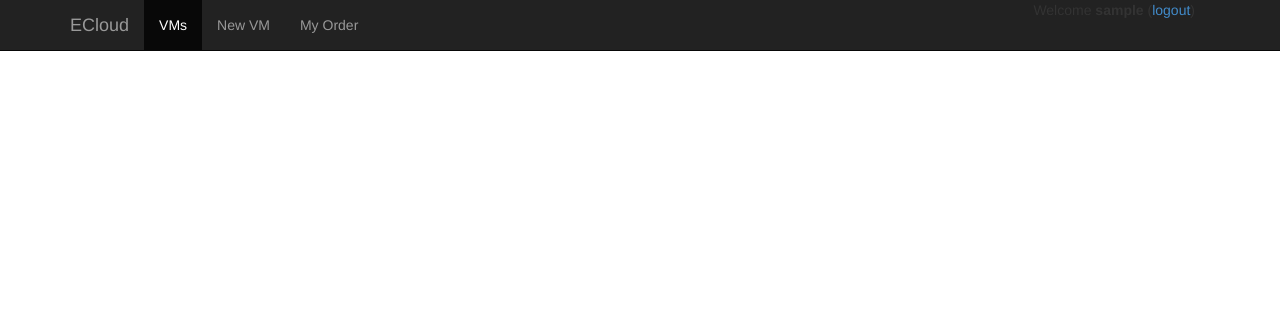
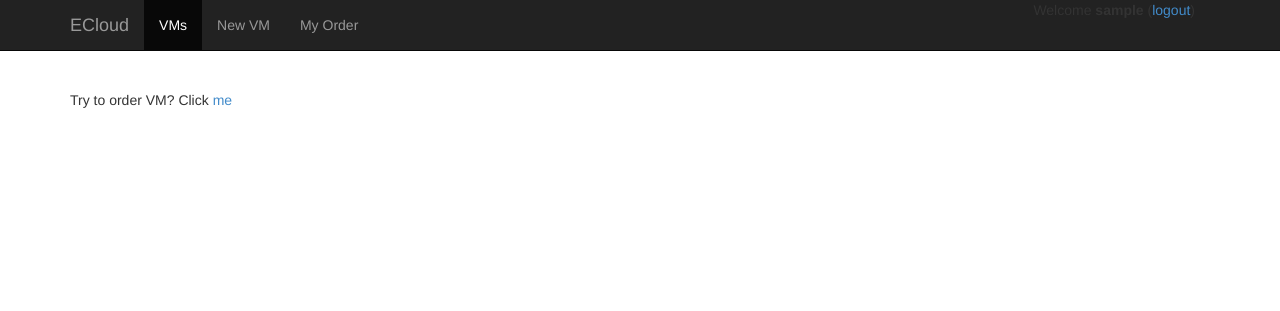
Before and after one commit to eulerjiang/ecloud, a Django app: template templates/main_page.html in a window 1280 px wide. Shown: the top 311 px of the page. Run offline with Django 3.2, Linux system fonts and the light colour scheme; the template is opened without the code that fills it, so the values that code supplies are empty; the visitor is signed in with stand-in values (Sample User, id 1); parts of the project's set-up code (start-up, migrations or seed data) failed here and were passed over; some libraries are stand-ins or nearby versions.

Commit message:
display something if there is no active VM

```diff
--- a/templates/main_page.html
+++ b/templates/main_page.html
@@ -47,6 +47,8 @@
     	{% endfor %}
     </table>
     </form>
+  {% else %}
+    <p>Try to order VM? Click <a href="/user/order_instance/" >me</a></p>
   {% endif %}
 
   {% else %}
```
